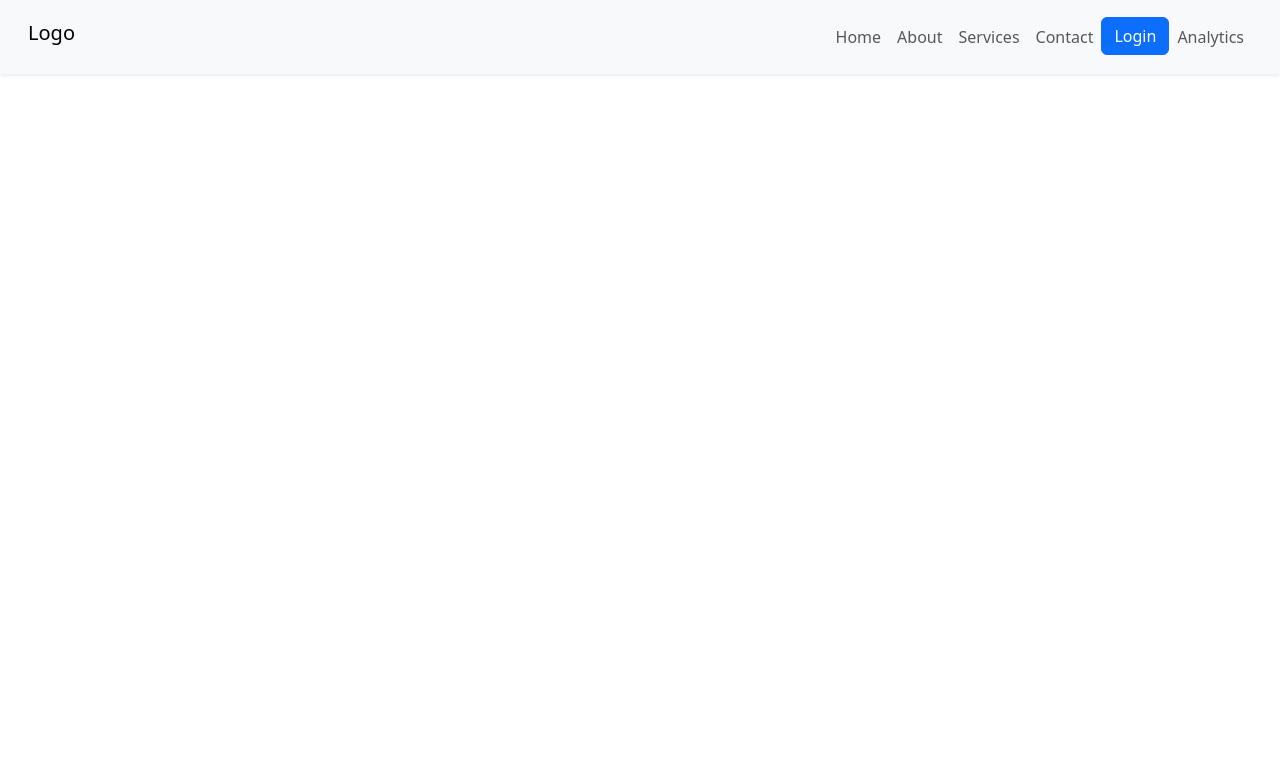
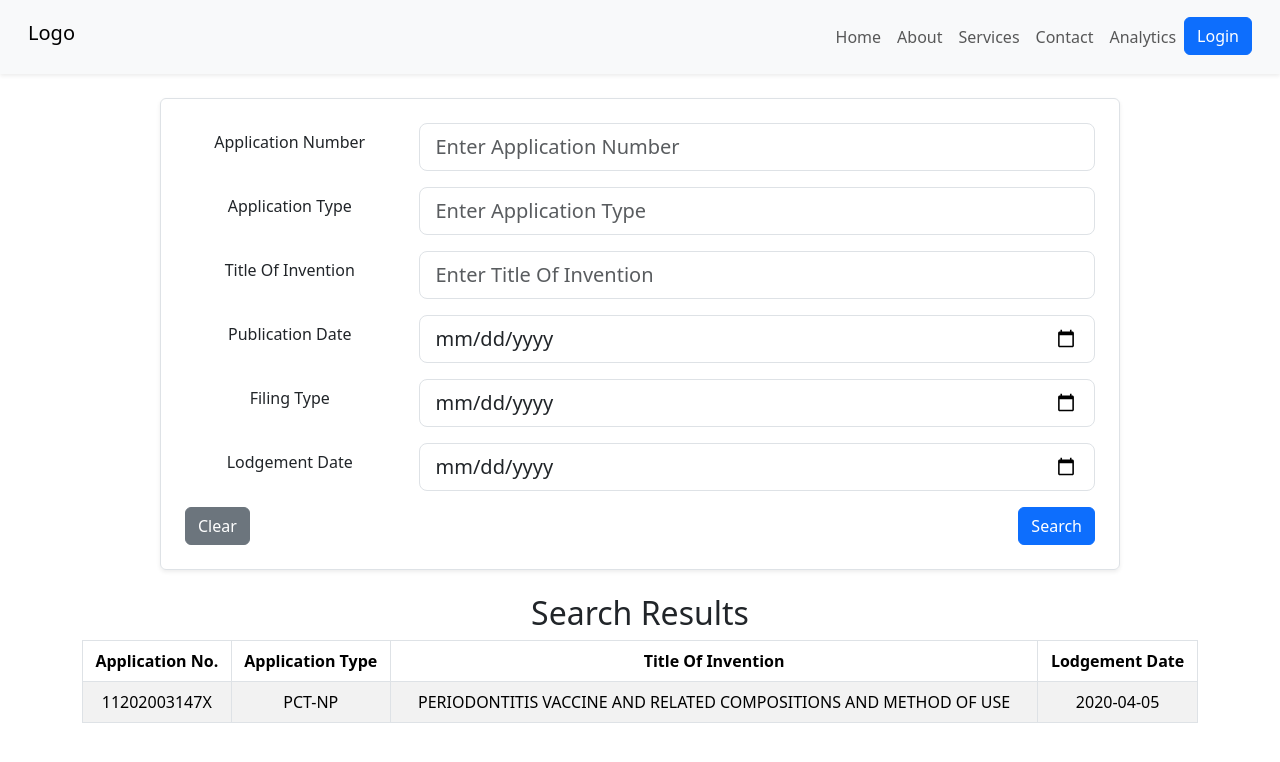
Before and after one commit to Nauman-S/cloud_computing, a React (Create React App) app in the folder ui/: page /services in a window 1280 px wide. Shown: the top 762 px of the page. Built offline with nearby package versions, Linux system fonts and the light colour scheme.

Commit message:
search page and data grid initial

```diff
--- a/ui/src/App.js
+++ b/ui/src/App.js
@@ -3,7 +3,8 @@ import "./App.css";
 import SignUp from "./components/Signup/Signup";
 import "bootstrap/dist/css/bootstrap.min.css";
 import Nav from "./components/Nav/Nav";
-
+import FullDashboard from "./components/Dashboard/FullDashboard";
+import SearchComponent from "./components/Search/Search";
 function App() {
   return (
     <BrowserRouter>
@@ -11,6 +12,8 @@ function App() {
       <div className="App">
         <Routes>
           <Route path="/signup" element={<SignUp />} />
+          <Route path="/analytics" element={<FullDashboard/>} />
+          <Route path="/services" element={<SearchComponent/>}/>
         </Routes>
       </div>
     </BrowserRouter>
--- a/ui/src/components/Dashboard/FullDashboard.js
+++ b/ui/src/components/Dashboard/FullDashboard.js
@@ -2,7 +2,7 @@ import React, { useState } from "react";
 import { Tabs, Tab, Box, Typography } from "@mui/material";
 import PatentsDashboard from "./PatentsDashboard";
 
-const DashboardTabs = () => {
+const FullDashboard = () => {
   const [activeTab, setActiveTab] = useState(0);
 
   const handleChange = (_, newValue) => {
@@ -44,4 +44,4 @@ const DashboardTabs = () => {
   );
 };
 
-export default DashboardTabs;
+export default FullDashboard;
--- a/ui/src/components/Dashboard/PatentsByStatus.js
+++ b/ui/src/components/Dashboard/PatentsByStatus.js
@@ -14,8 +14,8 @@ import URLs from "../../constants/urls";
 const PatentStatusChart = () => {
   const [data, setData] = useState([]);
 
-  useEffect(() => {
-    const fetchData = async () => {
+  useEffect(
+    () => async () => {
       try {
         const response = await axios.get(URLs.PATENT_BY_STATUS, {
           headers: { "X-TESTER-REQUEST": "tester_secret_api_key" },
@@ -34,10 +34,9 @@ const PatentStatusChart = () => {
       } catch (error) {
         console.error("Error fetching patent data:", error);
       }
-    };
-
-    fetchData();
-  });
+    },
+    []
+  );
 
   return (
     <div>
--- a/ui/src/components/Nav/Nav.js
+++ b/ui/src/components/Nav/Nav.js
@@ -2,7 +2,6 @@ import { useState } from "react";
 import { Menu, X } from "lucide-react";
 import { Link } from "react-router-dom";
 import Login from "../Login";
-import FullDashboard from "../Dashboard/FullDashboard";
 
 const Nav = () => {
   const [isOpen, setIsOpen] = useState(false);
@@ -60,6 +59,15 @@ const Nav = () => {
                 </Link>
               </li>
               <li className="nav-item">
+                <Link
+                  to="/analytics"
+                  className="nav-link"
+                  onClick={() => setShowDashboard(true)}
+                >
+                  Analytics
+                </Link>
+              </li>
+              <li className="nav-item">
                 <button
                   className="btn btn-primary"
                   onClick={() => {
@@ -70,21 +78,11 @@ const Nav = () => {
                   Login
                 </button>
               </li>
-              <li className="nav-item">
-                <Link
-                  to="/analytics"
-                  className="nav-link"
-                  onClick={() => setShowDashboard(true)}
-                >
-                  Analytics
-                </Link>
-              </li>
             </ul>
           </div>
         </div>
         <Login showLogin={showLogin} setShowLogin={setShowLogin} />
       </nav>
-      {showDashboard && <FullDashboard />}
     </>
   );
 };
--- /dev/null
+++ b/ui/src/components/Search/Datagrid.js
@@ -0,0 +1,32 @@
+import React from 'react';
+import { Table } from 'react-bootstrap';
+
+const DataTable = ({ data }) => {
+  return (
+    <div className="container mt-4">
+      <h2>Search Results</h2>
+      <Table striped bordered hover responsive>
+        <thead>
+          <tr>
+            <th>Application No.</th>
+            <th>Application Type</th>
+            <th>Title Of Invention</th>
+            <th>Lodgement Date</th>
+          </tr>
+        </thead>
+        <tbody>
+          {data.map((item) => (
+            <tr key={item.applicationNum}>
+              <td>{item.applicationNum}</td>
+              <td>{item.applicationType}</td>
+              <td>{item.titleOfInvention}</td>
+              <td>{item.lodgementDate}</td>
+            </tr>
+          ))}
+        </tbody>
+      </Table>
+    </div>
+  );
+};
+
+export default DataTable;
--- /dev/null
+++ b/ui/src/components/Search/Search.js
@@ -0,0 +1,103 @@
+import { useState } from "react";
+import axios from "axios";
+import URLs from "../../constants/urls";
+import Datagrid from "./Datagrid";
+function SearchForm({ fields, formData, handleChange }) {
+  return (
+    <>
+      {fields.map(({ name, label, type }) => (
+        <div key={name} className="mb-3 row">
+          <label className="col-sm-3 col-form-label">{label}</label>
+          <div className="col-sm-9">
+            <input
+              type={type}
+              name={name}
+              placeholder={`Enter ${label}`}
+              value={formData[name]}
+              onChange={handleChange}
+              className="form-control form-control-lg"
+            />
+          </div>
+        </div>
+      ))}
+    </>
+  );
+}
+
+export default function SearchComponent() {
+  const fields = [
+    { name: "applicationNum", label: "Application Number", type: "text" },
+    { name: "applicationType", label: "Application Type", type: "text" },
+    { name: "titleOfInvention", label: "Title Of Invention", type: "text" },
+    { name: "dateOfPublication", label: "Publication Date", type: "date" },
+    { name: "filingDate", label: "Filing Type", type: "date" },
+    { name: "lodgementDate", label: "Lodgement Date", type: "date" },
+  ];
+  const initialFormData = fields.reduce(
+    (acc, field) => ({ ...acc, [field.name]: "" }),
+    {}
+  );
+  const [formData, setFormData] = useState(initialFormData);
+  const [error, setError] = useState("");
+
+  const handleChange = (e) => {
+    const { name, value } = e.target;
+    setFormData((prev) => ({ ...prev, [name]: value }));
+  };
+
+  const handleClear = () => {
+    setFormData(initialFormData);
+    setError("");
+  };
+
+  const handleSearch = async () => {
+    console.log("Searching with:", formData);
+    // Validation: Ensure all fields are filled
+    if (Object.values(formData).every((value) => value.trim() === "")) {
+      setError("At least 1 fields must be filled out");
+      return;
+    }
+    setError("");
+
+    try {
+      const response = await axios.get(URLs.SEARCH, {
+        params: formData,
+      });
+      console.log("Search Results:", response.data);
+    } catch (error) {
+      console.error("Error fetching data:", error);
+      setError("Failed to fetch search results");
+    }
+  };
+  //Mock data
+  const data = [
+    {
+      applicationNum: "11202003147X",
+      applicationType: "PCT-NP",
+      titleOfInvention:
+        "PERIODONTITIS VACCINE AND RELATED COMPOSITIONS AND METHOD OF USE",
+      lodgementDate: "2020-04-05",
+    },
+  ];
+  return (
+    <>
+      <div className="container mt-4 p-4 border rounded shadow-sm w-75">
+        <SearchForm
+          fields={fields}
+          formData={formData}
+          handleChange={handleChange}
+        />
+        {error && <div className="text-danger mb-2">{error}</div>}
+        <div className="d-flex justify-content-between">
+          <button className="btn btn-secondary" onClick={handleClear}>
+            Clear
+          </button>
+          <button className="btn btn-primary" onClick={handleSearch}>
+            Search
+          </button>
+        </div>
+      </div>
+      <Datagrid data={data}></Datagrid>
+    </>
+  );
+}
--- a/ui/src/constants/urls.js
+++ b/ui/src/constants/urls.js
@@ -8,6 +8,8 @@ const URLs = {
   HEALTHZ: `${BASE_URL}/service/user/id`,
   LOGOUT: `${BASE_URL}/service/user/logout`,
 
+  SEARCH: `${BASE_URL}/service/`,
+
   // Patent Data APIs (Using PATENT_BASE_URL)
   PATENT_BY_STATUS: `${PATENT_DATA_BASE_URL}?groupBy=status&aggregate=count`,
   PATENT_BY_APPLICANT: `${PATENT_DATA_BASE_URL}?groupBy=applicantName&aggregate=count`,
```
